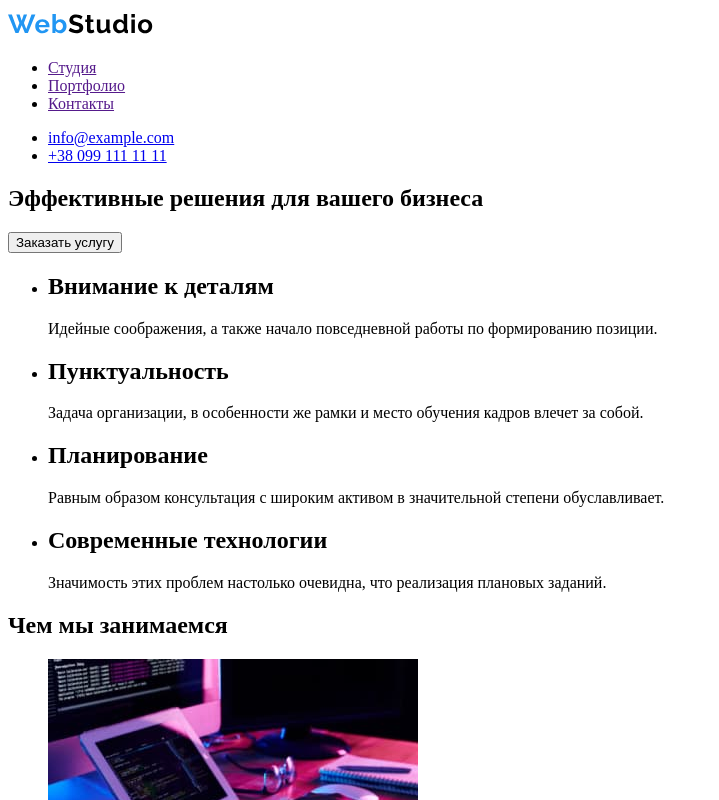
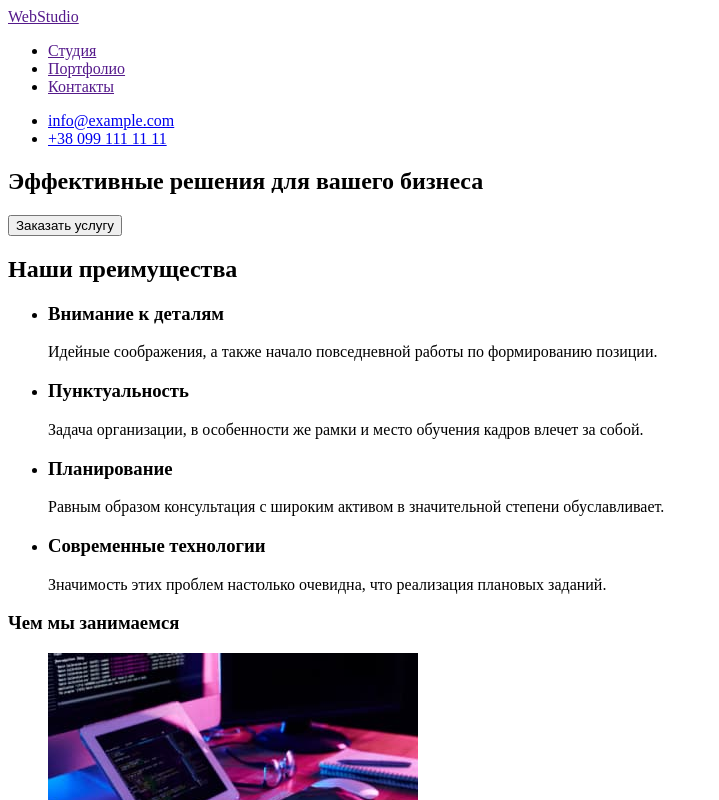
Before and after one commit to Vlad-Kondratiev/goit-markup-hw-01, a plain HTML site: page index.html in a window 1280 px wide. Shown: the top 800 px of the page, without its empty margins (0-719 px from the left). Drawn offline with Linux system fonts and the light colour scheme.

Commit message:
исправления после проверки 1

```diff
--- a/index.html
+++ b/index.html
@@ -5,16 +5,14 @@
     <meta charset="UTF-8">
     <meta http-equiv="X-UA-Compatible" content="IE=edge">
     <meta name="viewport" content="width=device-width, initial-scale=1.0">
-    <title>WebStudio</title>
+<title>WebStudio</title>
 </head>
 
 <body>
     <!-- Шапка сайта -->
     <header>
         <nav>
-            <a href="./index.html">
-                <img src="./images/WebStudio.svg" alt="Лого компании" width="145" />
-            </a>
+            <a href="">WebStudio</a>
 
             <ul>
                 <li><a href="">Студия</a></li>
@@ -37,9 +35,10 @@
 
         <!-- Особенности -->
         <section>
+            <h2>Наши преимущества</h2>
             <ul>
                 <li>
-                    <h2>Внимание к деталям</h2>
+                    <h3>Внимание к деталям</h3>
                     <p>
                         Идейные соображения, а также начало повседневной работы по формированию позиции.
                     </p>
@@ -48,7 +47,7 @@
 
             <ul>
                 <li>
-                    <h2>Пунктуальность</h2>
+                    <h3>Пунктуальность</h3>
                     <p>
                         Задача организации, в особенности же рамки и место обучения кадров влечет за собой.
                     </p>
@@ -57,7 +56,7 @@
 
             <ul>
                 <li>
-                    <h2>Планирование</h2>
+                    <h3>Планирование</h3>
                     <p>
                         Равным образом консультация с широким активом в значительной степени обуславливает.
                     </p>
@@ -66,7 +65,7 @@
 
             <ul>
                 <li>
-                    <h2>Современные технологии</h2>
+                    <h3>Современные технологии</h3>
                     <p>
                         Значимость этих проблем настолько очевидна, что реализация плановых заданий.
                     </p>
@@ -77,7 +76,7 @@
 
         <!-- Чем мы занимаемся -->
         <section>
-            <h2>Чем мы занимаемся</h2>
+            <h3>Чем мы занимаемся</h3>
             <ul>
                 <li>
                     <img src="./images/box1.jpg" alt="Фото рук на клавиатуре и код на мониторе" width="370">
@@ -97,7 +96,7 @@
 
         <!-- Наша команда -->
         <section>
-            <h2>Наша команда</h2>
+            <h3>Наша команда</h3>
             <ul>
                 <li>
                     <img src="./images/Игорь_Демьяненко.jpg" alt="Фото Игоря Демьяненко" width="270">
@@ -127,17 +126,13 @@
 
         <!-- Подвал -->
         <footer>
-            <a href="./index.html">
-                <img src="./images/WebStudio.svg" alt="Лого компании" width="145" />
-            </a>
-
+            <a href="">WebStudio</a>
             <address>
-                г. Киев, пр-т Леси Украинки, 26
-            </address>
-
-            <address>
-                <a href="mailto:info@example.com">info@example.com </a>
-                <a href="tel:+380991111111">+38 099 111 11 11</a>
+                <ul>
+                    <li><a href="https://goo.gl/maps/ULEKr4xhVnMLPp338" target="_blank">г. Киев, пр-т Леси Украинки, 26</a></li>
+                    <li><a href="mailto:info@example.com" target="_blank">info@example.com </a></li>
+                    <li><a href="tel:+380991111111">+38 099 111 11 11</a></li>
+                </ul>
             </address>
         </footer>
 
```
